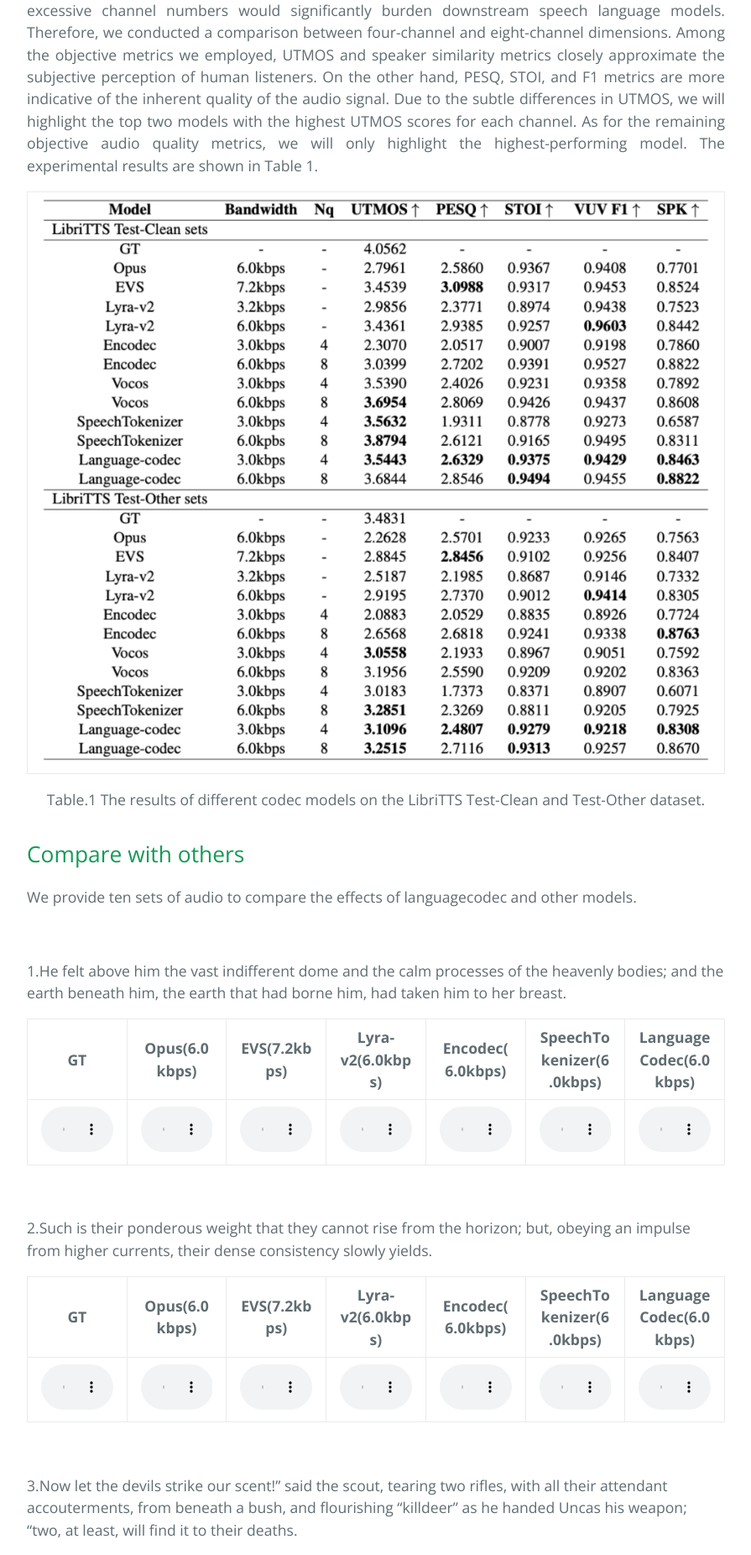
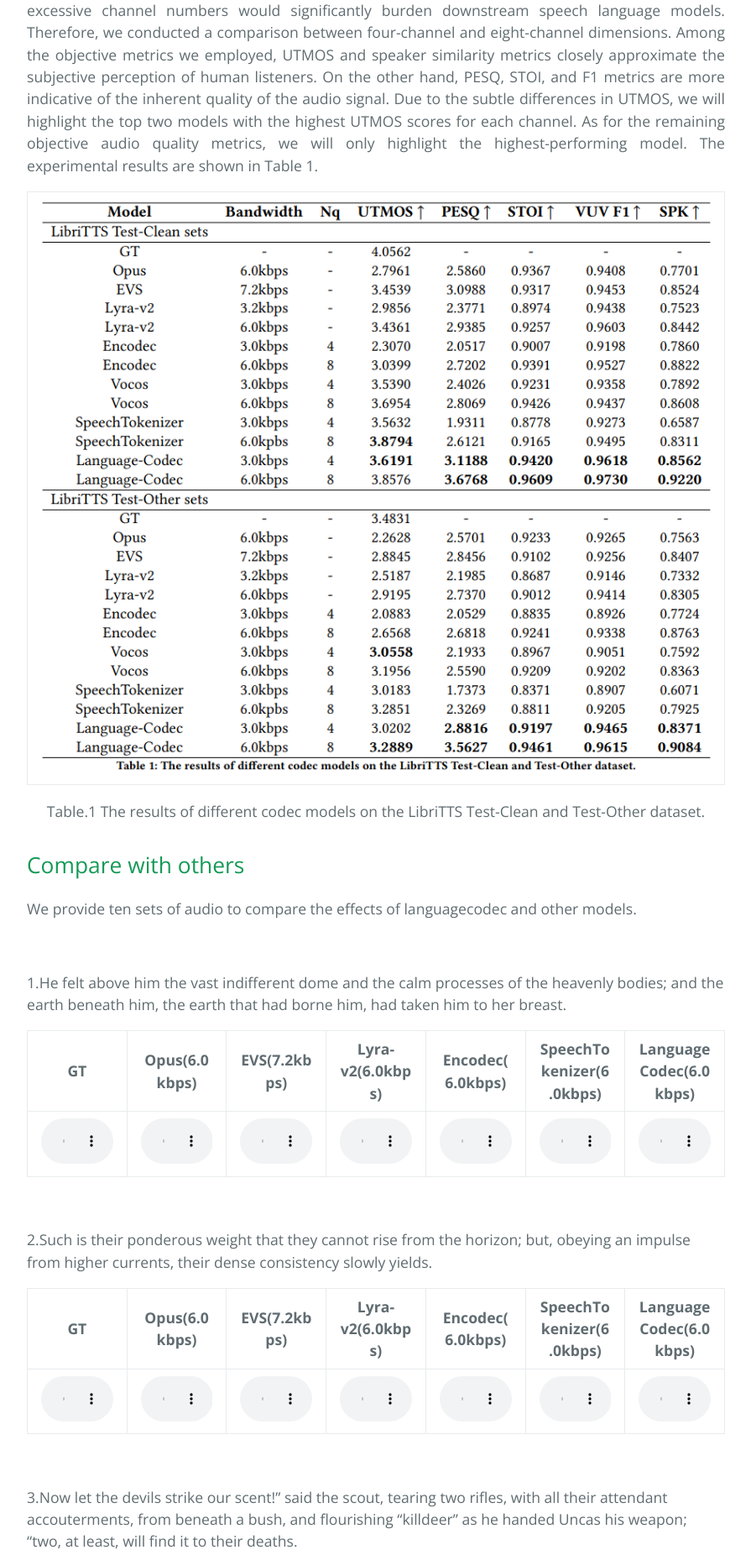
Before and after one commit to languagecodec/languagecodec.github.io, a Jekyll site: the page built from index.md, in a window 1280 px wide. Shown: the part 1688-3540 px from the top of the page at 84% size, without its empty margins (192-1087 px from the left). Built offline with Jekyll 4.4.1, drawn with Linux system fonts in a browser that asks for light colours; our own code applies the rules of GitHub Pages for plain Markdown files; the repository's description, which GitHub fills in, is left out.

Commit message:
Update index.md

```diff
--- a/index.md
+++ b/index.md
@@ -30,7 +30,7 @@ We evaluated the performance of the codec model on the test set of LibriTTS. The
 
 <table>
     <tr>
-        <td ><center><img src="assets/image/result.png"/> </center></td>
+        <td ><center><img src="assets/image/result_mm.png"/> </center></td>
     </tr>
 </table>
 
```
